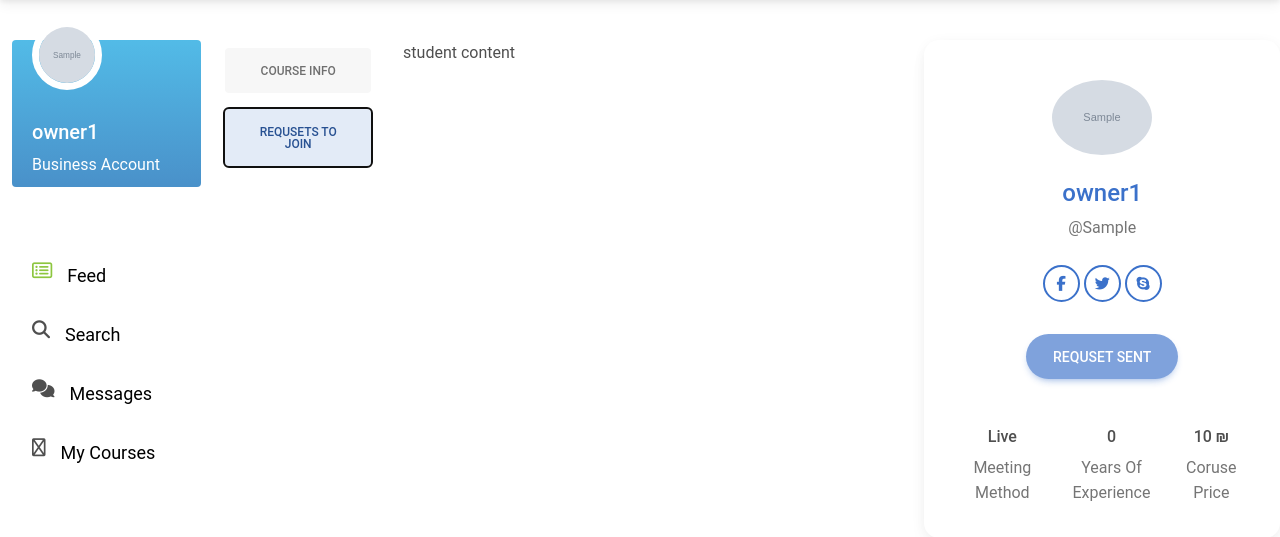
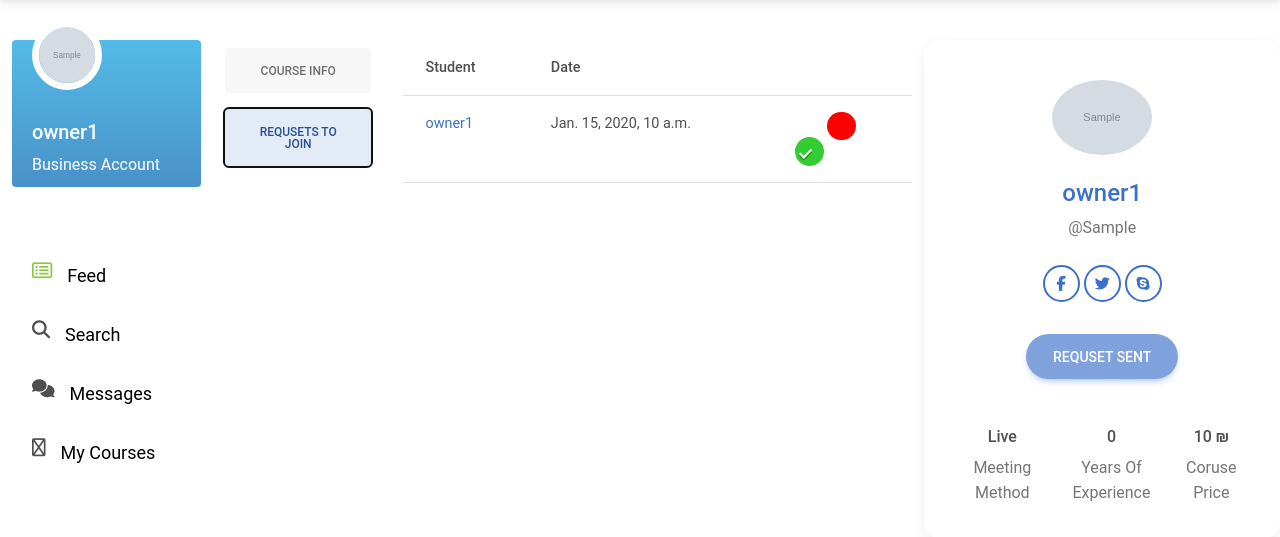
Before and after one commit to redhat-beyond/HighTeach, a Django app: page /course/1 in a window 1280 px wide, after a click on "REQUSETS TO JOIN". Shown: the part 59-596 px from the top of the page. Run offline with Django 4.2, Linux system fonts and the light colour scheme; a user stored in the database is signed in; data comes from the database, SQL or seed files in the repository; tables that the repository leaves empty hold one stand-in row (values such as "Sample post"); grey boxes marked "Sample" are stand-in pictures; some libraries are stand-ins or nearby versions.

Commit message:
Add requests to course page
- Add student_course.html
- Add student_course.css
- Include student_course.html in course page
- Add in views and urls AcceptOrDeclineStudentCourse class

```diff
--- a/course/models.py
+++ b/course/models.py
@@ -104,6 +104,8 @@ class TeacherCourse(models.Model):
             return 'C'
         if StudentCourse.objects.is_student_requset_pending(self, student):
             return 'P'
+        if StudentCourse.objects.is_student_request_declined(self, student):
+            return 'D'
         return 'N'
 
     def get_pending_requset_count_for_course(self):
@@ -173,6 +175,9 @@ class StudentCourseManager(models.Manager):
     def get_student_confirmed(self, id: User):
         return self.filter(student_id=id, status=Status.CONFIRMED)
 
+    def is_student_request_declined(self, course: TeacherCourse, student: User):
+        return bool(self.filter(teacher_course_id=course, student_id=student, status=Status.REJECTED))
+
     def is_student_enrolled_in_course(self, course: TeacherCourse, student: User):
         return bool(self.filter(teacher_course_id=course, student_id=student, status=Status.CONFIRMED))
 
@@ -192,6 +197,7 @@ class StudentCourseManager(models.Manager):
 class Status(models.TextChoices):
     PENDING = 'Pending'
     CONFIRMED = 'Confirmed'
+    REJECTED = 'Rejected'
 
 
 class StudentCourse(models.Model):
@@ -211,6 +217,10 @@ class StudentCourse(models.Model):
         self.status = Status.CONFIRMED.value
         self.save()
 
+    def change_to_rejected(self):
+        self.status = Status.REJECTED.value
+        self.save()
+
     def clean(self):
         if self.teacher_course_id.teacher_id == self.student_id:
             raise ValidationError({'teacher_course_id': "Can't create a request to your own course"})
--- a/course/templates/course/course_page.html
+++ b/course/templates/course/course_page.html
@@ -58,7 +58,7 @@
 
               <br></br>
               <label class="label">Course Description :</label>
-              <p style="display:inline">{{course.description}}</p>
+              <p style="display:inline" >{{course.description}}</p>
 
               <br></br>
               <label class="label">Category :</label>
@@ -76,7 +76,9 @@
               role="tabpanel"
               aria-labelledby="v-pills-requsets-tab"
             >
-            student content
+              {% block Messages %}
+              {% include "student_course.html" %}
+              {% endblock %}
             </div>
             {% endif %}
           </div>
@@ -119,6 +121,10 @@
                         {% elif view == 'C' %}
                         <button type='submit' class="btn btn-primary btn-rounded btn-lg" disabled>
                           Signed-up
+                        </button>
+                        {% elif view == 'D' %}
+                        <button type='submit' class="btn btn-primary btn-rounded btn-lg" disabled>
+                          Requset Declined
                         </button>
                         {% elif course.teacher_id == user %}
                         {% else %}
@@ -290,9 +296,11 @@
 
 
         </div>
-      {% else %}
-          <p>No reviews available</p>
-      {% endif %}
+        {% else %}
+          <div class="col-4">
+            <p>No reviews available</p>
+          </div>
+        {% endif %}
 
     </div>
     </div>
--- /dev/null
+++ b/course/templates/student_course.html
@@ -0,0 +1,35 @@
+{% load static %}
+{% block content %}
+
+<link rel="stylesheet" href="{% static 'styles/student_course.css' %}" type="text/css">
+<div class="scroll">
+<table class="table">
+    <thead class="thead-dark">
+        <tr>
+            <th>Student</th>
+            <th>Date</th>
+            <th></th>
+        </tr>
+    </thead>
+    {% for joinRequest in joinRequests %}
+      <tbody>
+          <td><a href="/course/{{course.course_id}}">{{joinRequest.student_id}}</td>
+          <td>{{joinRequest.request_date}}</td>
+          <td>
+            <form action='{{course.course_id}}/{{joinRequest.student_course_id}}' method='POST'>
+              {% csrf_token %}
+              <button type='submit' class="Accept-button" name="Accept" value="Accept">
+                <div class="arrow"></div>
+              </button>
+              <button type='submit' class="Decline-button" name="Decline" value="Decline">
+                <div class="x small-x"></div>
+              </button>
+            </form>
+          </td>
+      </tbody>
+    {% endfor %}
+</table>
+</div>
+
+
+{% endblock %}
--- a/course/urls.py
+++ b/course/urls.py
@@ -1,5 +1,5 @@
 from django.urls import path
-from .views import CourseList, AddCourse, CoursePage, ConnectCourseToStudent
+from .views import CourseList, AddCourse, CoursePage, ConnectCourseToStudent, AcceptOrDeclineStudentCourse
 from course import views
 
 
@@ -11,4 +11,6 @@ urlpatterns = [
     path('add', AddCourse.as_view(), name="add_course"),
     path('<int:course_id>', CoursePage.as_view(), name="coursePage"),
     path('<int:course_id>/connect', ConnectCourseToStudent.as_view(), name="connect"),
+    path('<int:course_id>/<int:student_course_id>', AcceptOrDeclineStudentCourse.as_view(),
+         name="accept_decline_request"),
 ]
--- a/course/views.py
+++ b/course/views.py
@@ -83,6 +83,7 @@ class AddCourse(LoginRequiredMixin, View):
 
 class CoursePage(LoginRequiredMixin, View):
     def get(self, request, course_id):
+        joinRequests = StudentCourse.objects.get_course_students_pending_requset(course_id)
         course = TeacherCourse.objects.filter(course_id=course_id)[0]
         view = course.is_student_in_course(request.user)
         reviews = Review.objects.get_reviews_by_course(course=course_id)
@@ -92,8 +93,8 @@ class CoursePage(LoginRequiredMixin, View):
         else:
             form_view = ReviewForm()
         context = {'course': course, 'reviews': reviews, 'view': view,
-                   'form': form_view, 'review_view': review_view}
-
+                   'form': form_view, 'review_view': review_view,
+                   'joinRequests': joinRequests}
         return render(request, 'course/course_page.html', context)
 
 
@@ -103,3 +104,17 @@ class ConnectCourseToStudent(LoginRequiredMixin, View):
         studentCourse = StudentCourse(student_id=request.user, teacher_course_id=course)
         studentCourse.save()
         return redirect('/course/' + str(course_id))
+
+
+class AcceptOrDeclineStudentCourse(LoginRequiredMixin, View):
+    def post(self, request, course_id, student_course_id):
+        if 'Accept' in request.POST:
+            studentCourse = StudentCourse.objects.filter(student_course_id=student_course_id).first()
+            studentCourse.change_to_confirmed()
+            return redirect('/course/' + str(course_id))
+        elif 'Decline' in request.POST:
+            studentCourse = StudentCourse.objects.filter(student_course_id=student_course_id).first()
+            studentCourse.change_to_rejected()
+            return redirect('/course/' + str(course_id))
+        else:
+            return redirect('/course/' + str(course_id))
--- a/static/styles/student_course.css
+++ b/static/styles/student_course.css
@@ -2,7 +2,6 @@
 .Accept-button {
   width: 2em;
   height: 2em;
-  /* display: flex; */
   flex-direction: column;
   justify-content: center;
   align-items: center;
@@ -66,3 +65,28 @@ content: "\d7";
    36.1px 26.3px 52.2px rgba(0, 0, 0, 0.055),
    99px 72px 143px rgba(0, 0, 0, 0.08);
  }
+
+
+ .scroll {
+  height: 420px;
+
+  width: 100%;
+
+  overflow: auto;
+  overflow: overlay;
+}
+
+.scroll::-webkit-scrollbar{
+  width: 0.5rem;
+  height: 0.5rem;
+}
+
+.scroll::-webkit-scrollbar-thumb{
+  border-radius: .5rem;
+  background-color: #0004;
+  visibility: hidden;
+}
+
+.scroll:hover::-webkit-scrollbar-thumb{
+  visibility: visible;
+}
```
Also changed, not shown: tests/conftest.py (+15 -1 lines), tests/course/test_course_pages.py (+41 -4 lines), course/migrations/0005_alter_studentcourse_status.py (added), media/images/test_image.jpg (deleted).
